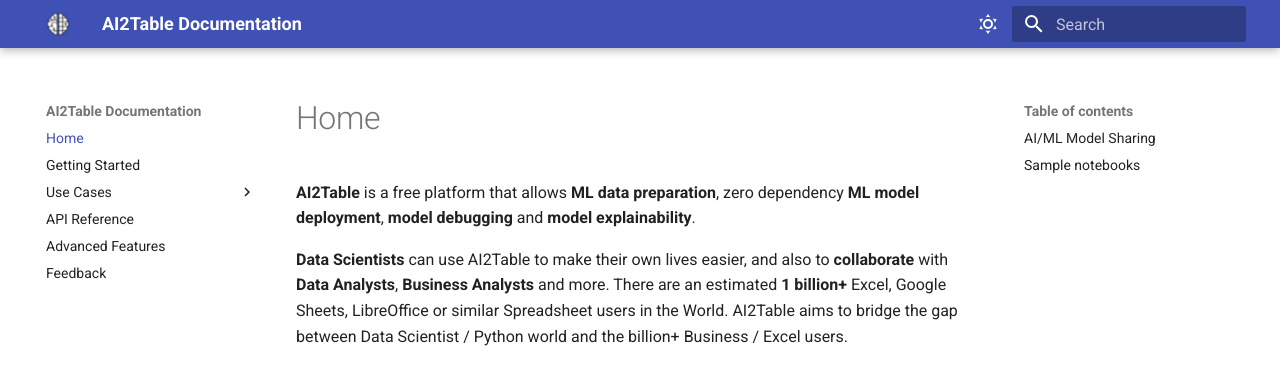
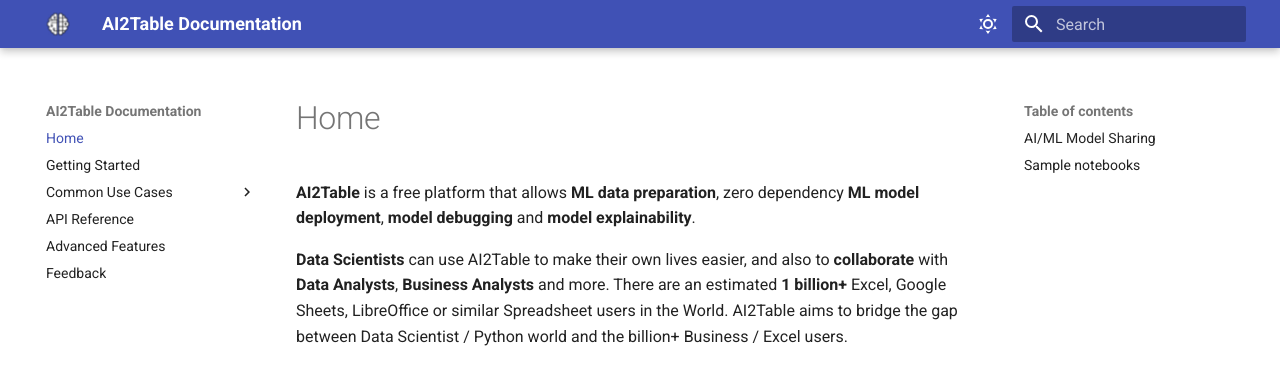
Before and after one commit to practicusai/app, an MkDocs documentation site: the page built from docs/index.md, in a window 1280 px wide. Shown: the top 369 px of the page. Built offline with MkDocs 1.6.1 and Material for MkDocs 9.7.7, drawn with Linux system fonts in a browser that asks for light colours.

Commit message:
minor changes

```diff
--- a/mkdocs.yml
+++ b/mkdocs.yml
@@ -19,7 +19,7 @@ theme:
 nav:
   - Home: index.md
   - Getting Started: start.md
-  - Use Cases:
+  - Common Use Cases:
     - Data Preparation: data-prep.md
     - Share AI Models: share-models.md
   - API Reference: api-reference.md
```
